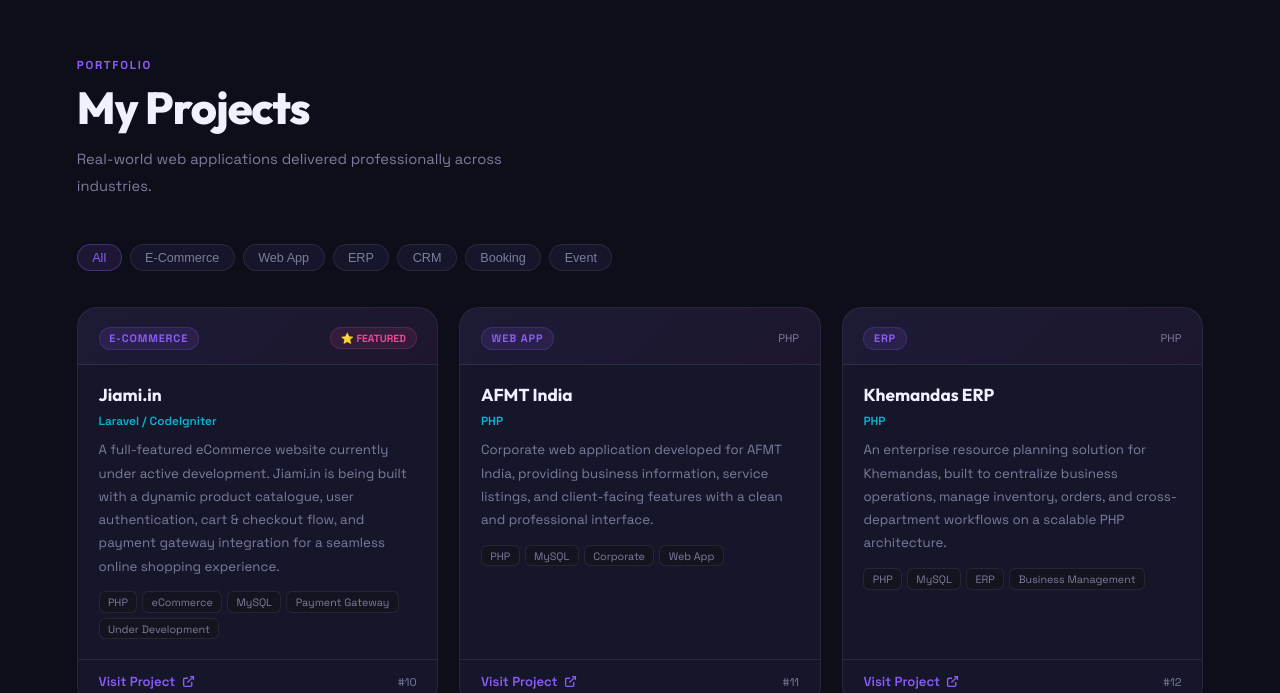
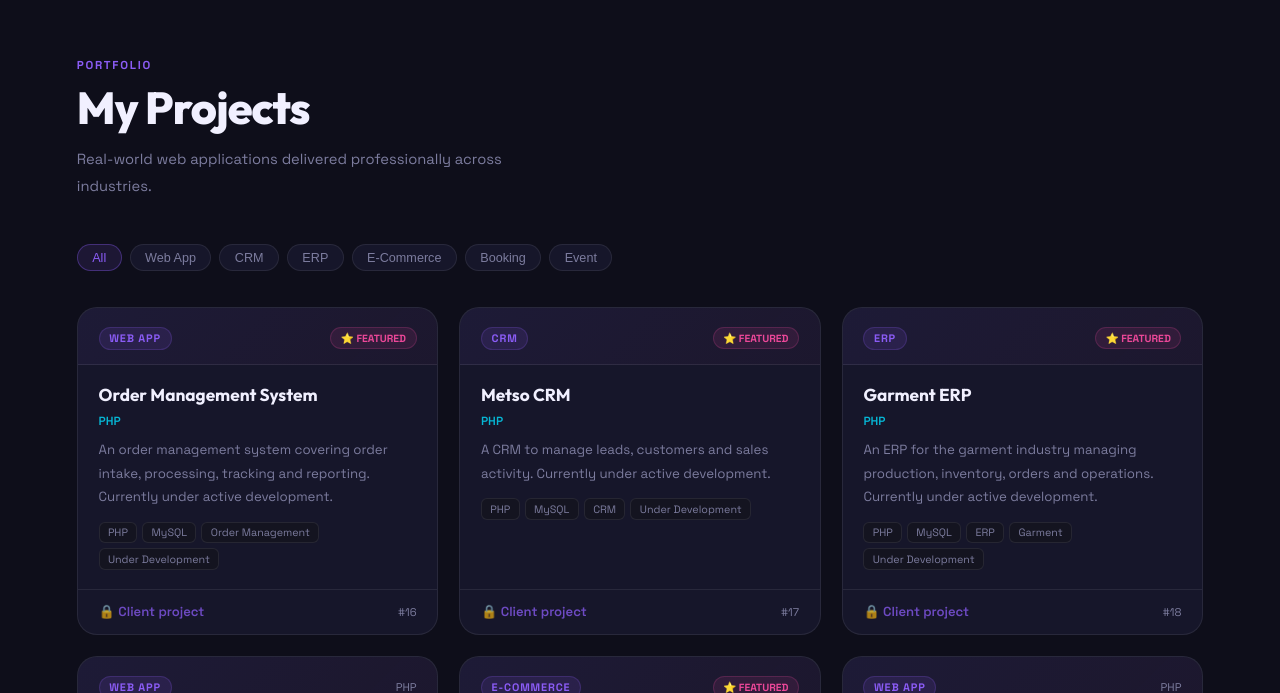
Before and after one commit to AshishVDeveloper/portfolio, a plain HTML site: page index.html in a window 1280 px wide. Shown: the part 2107-2800 px from the top of the page. Drawn offline with nearby package versions, Linux system fonts and the light colour scheme.

Commit message:
Add current projects (Order Management System, Metso CRM, Garment ERP) and completed Client Hub; mark Jiami.in completed
Co-Authored-By: Claude Opus 5.5 <noreply@anthropic.com>
Claude-Session: https://claude.ai/code/session_01T2mNcHdUvZCKBMXHrzFA17

```diff
--- a/data/profile.json
+++ b/data/profile.json
@@ -17,7 +17,7 @@
       "label": "Years Exp."
     },
     {
-      "num": "15+",
+      "num": "20+",
       "label": "Projects"
     },
     {
--- a/data/projects.json
+++ b/data/projects.json
@@ -1,167 +1,316 @@
 [
   {
     "id": 10,
-    "order": 1,
+    "order": 5,
     "title": "Jiami.in",
     "tech": "Laravel / CodeIgniter",
     "url": "https://jiami.in/dev",
     "category": "E-Commerce",
-    "description": "A full-featured eCommerce website currently under active development. Jiami.in is being built with a dynamic product catalogue, user authentication, cart & checkout flow, and payment gateway integration for a seamless online shopping experience.",
-    "tags": ["PHP", "eCommerce", "MySQL", "Payment Gateway", "Under Development"],
+    "description": "A full-featured eCommerce website with a dynamic product catalogue, user authentication, cart & checkout flow, and payment gateway integration for a seamless online shopping experience.",
+    "tags": [
+      "PHP",
+      "eCommerce",
+      "MySQL",
+      "Payment Gateway"
+    ],
     "featured": true
   },
   {
     "id": 11,
-    "order": 2,
+    "order": 6,
     "title": "AFMT India",
     "tech": "PHP",
     "url": "https://afmtindia.com/",
     "category": "Web App",
     "description": "Corporate web application developed for AFMT India, providing business information, service listings, and client-facing features with a clean and professional interface.",
-    "tags": ["PHP", "MySQL", "Corporate", "Web App"],
+    "tags": [
+      "PHP",
+      "MySQL",
+      "Corporate",
+      "Web App"
+    ],
     "featured": false
   },
   {
     "id": 12,
-    "order": 3,
+    "order": 7,
     "title": "Khemandas ERP",
     "tech": "PHP",
     "url": "https://khemandas.iresolveservices.com/index",
     "category": "ERP",
     "description": "An enterprise resource planning solution for Khemandas, built to centralize business operations, manage inventory, orders, and cross-department workflows on a scalable PHP architecture.",
-    "tags": ["PHP", "MySQL", "ERP", "Business Management"],
+    "tags": [
+      "PHP",
+      "MySQL",
+      "ERP",
+      "Business Management"
+    ],
     "featured": false
   },
   {
     "id": 13,
-    "order": 4,
+    "order": 8,
     "title": "Tucana Lights",
     "tech": "PHP",
     "url": "https://tucanalights.com/",
     "category": "E-Commerce",
     "description": "eCommerce platform for Tucana Lights featuring dynamic product listings, admin panel management, order processing, and an intuitive storefront for lighting products.",
-    "tags": ["PHP", "eCommerce", "MySQL", "Product Management"],
+    "tags": [
+      "PHP",
+      "eCommerce",
+      "MySQL",
+      "Product Management"
+    ],
     "featured": false
   },
   {
     "id": 14,
-    "order": 5,
+    "order": 9,
     "title": "Ledex – Jasper Tech Labs",
     "tech": "PHP",
     "url": "https://jaspertechlabs.com/ledex/home/myProfile",
     "category": "Web App",
     "description": "A user profile and business management web application developed under Jasper Tech Labs, providing streamlined account management and operational tools.",
-    "tags": ["PHP", "MySQL", "Web App", "User Management"],
+    "tags": [
+      "PHP",
+      "MySQL",
+      "Web App",
+      "User Management"
+    ],
     "featured": false
   },
   {
     "id": 15,
-    "order": 6,
+    "order": 10,
     "title": "PKnit – Jasper Tech Labs",
     "tech": "PHP",
     "url": "https://jaspertechlabs.com/pknit_live/",
     "category": "Web App",
     "description": "A live web application built for the textile/knitting industry under Jasper Tech Labs, managing product data, business processes, and client interactions.",
-    "tags": ["PHP", "MySQL", "Textile", "Business App"],
+    "tags": [
+      "PHP",
+      "MySQL",
+      "Textile",
+      "Business App"
+    ],
     "featured": false
   },
   {
     "id": 1,
-    "order": 7,
+    "order": 11,
     "title": "TINT CRM",
     "tech": "Laravel",
     "url": "https://www.tintcrms.com",
     "category": "CRM",
     "description": "A comprehensive CRM managing employee and business activities across four integrated companies. Features multi-company mapping, role-based permissions, leave & expense management, invoice management, and IndiaMART API integration.",
-    "tags": ["Laravel", "PHP", "MySQL", "REST API", "IndiaMART API"],
+    "tags": [
+      "Laravel",
+      "PHP",
+      "MySQL",
+      "REST API",
+      "IndiaMART API"
+    ],
     "featured": true
   },
   {
     "id": 2,
-    "order": 8,
+    "order": 12,
     "title": "Auctionwale",
     "tech": "Laravel",
     "url": "https://www.auctionwale.com",
     "category": "E-Commerce",
     "description": "A platform to simplify and manage property listings and auctions. Includes master management module, property section with Excel upload support, dynamic frontend listings, and Razorpay payment gateway integration.",
-    "tags": ["Laravel", "PHP", "Razorpay", "MySQL", "Excel Upload"],
+    "tags": [
+      "Laravel",
+      "PHP",
+      "Razorpay",
+      "MySQL",
+      "Excel Upload"
+    ],
     "featured": true
   },
   {
     "id": 3,
-    "order": 9,
+    "order": 13,
     "title": "Pamcal CRM",
     "tech": "CodeIgniter 4",
     "url": "https://pamcalapp.com/console/admin/login",
     "category": "CRM",
     "description": "A dynamic case management system with configurable master module, bulk case uploads, incentive tracking aligned with employee performance, and dedicated APIs for mobile app integration.",
-    "tags": ["CodeIgniter 4", "PHP", "REST API", "MySQL"],
+    "tags": [
+      "CodeIgniter 4",
+      "PHP",
+      "REST API",
+      "MySQL"
+    ],
     "featured": false
   },
   {
     "id": 4,
-    "order": 10,
+    "order": 14,
     "title": "Heritage Synergy Smart Suite ERP",
     "tech": "PHP",
     "url": "https://heritage.iresolveservices.com/login",
     "category": "ERP",
     "description": "A powerful CRM and ERP solution centralizing business operations. Manages projects, leads, enquiries, and channel partner information with scalable architecture for cross-department collaboration.",
-    "tags": ["PHP", "MySQL", "ERP", "CRM"],
+    "tags": [
+      "PHP",
+      "MySQL",
+      "ERP",
+      "CRM"
+    ],
     "featured": false
   },
   {
     "id": 5,
-    "order": 11,
+    "order": 15,
     "title": "Manekratna – Jewellery eCommerce",
     "tech": "CodeIgniter 4",
     "url": "https://www.manekratna.com",
     "category": "E-Commerce",
     "description": "An end-to-end eCommerce platform for artificial jewellery with dynamic frontend, robust admin panel, product/customer management, catalogue handling, order & invoice generation, and payment gateway integration.",
-    "tags": ["CodeIgniter 4", "PHP", "eCommerce", "Payment Gateway"],
+    "tags": [
+      "CodeIgniter 4",
+      "PHP",
+      "eCommerce",
+      "Payment Gateway"
+    ],
     "featured": true
   },
   {
     "id": 6,
-    "order": 12,
+    "order": 16,
     "title": "Campistaan",
     "tech": "CodeIgniter 4",
     "url": "https://campistaan.com/",
     "category": "Booking",
     "description": "A camping experience management platform for tent bookings by location. Features order processing, payment gateway integration, and manual cash entry support for offline bookings.",
-    "tags": ["CodeIgniter 4", "PHP", "Booking", "Payment Gateway"],
+    "tags": [
+      "CodeIgniter 4",
+      "PHP",
+      "Booking",
+      "Payment Gateway"
+    ],
     "featured": false
   },
   {
     "id": 7,
-    "order": 13,
+    "order": 17,
     "title": "IIFJAS – Fashion Jewellery Show",
     "tech": "CodeIgniter 4",
     "url": "https://iifjs.com/",
     "category": "Event",
     "description": "India International Fashion Jewellery & Accessories Show platform built with CodeIgniter 4 for event and exhibitor management.",
-    "tags": ["CodeIgniter 4", "PHP", "Event Management"],
+    "tags": [
+      "CodeIgniter 4",
+      "PHP",
+      "Event Management"
+    ],
     "featured": false
   },
   {
     "id": 8,
-    "order": 14,
+    "order": 18,
     "title": "Met and HTS",
     "tech": "Laravel",
     "url": "https://metandhts.com/",
     "category": "Web App",
     "description": "A Laravel-based web application developed for Met and HTS, providing business management and operational features.",
-    "tags": ["Laravel", "PHP", "MySQL"],
+    "tags": [
+      "Laravel",
+      "PHP",
+      "MySQL"
+    ],
     "featured": false
   },
   {
     "id": 9,
-    "order": 15,
+    "order": 19,
     "title": "Logisync CRM",
     "tech": "Laravel",
     "url": "https://logisync.app",
     "category": "CRM",
     "description": "An advanced logistics CRM built in Laravel for FEC Logisync, integrating multiple government and enterprise APIs to automate and streamline end-to-end logistics operations. Implements ULIP (Unified Logistics Interface Platform) APIs for real-time GST verification, container tracking details, and IGM (Import General Manifest) data retrieval. Integrates DigiLocker API via ULIP for Aadhaar-based identity verification and PAN card data validation for KYC compliance. Connects with Tally API for automated ledger entries, financial data sync, and accounting workflows. Features Laravel Cron Jobs and Task Schedulers for automated data fetching, report generation, and background processing. Also includes client management, shipment tracking, role-based access control, and a comprehensive operations dashboard.",
-    "tags": ["Laravel", "PHP", "ULIP API", "DigiLocker API", "GST API", "Tally API", "Container Tracking", "IGM Data", "Aadhaar KYC", "PAN Verification", "Cron Jobs", "Task Scheduler", "CRM", "Logistics"],
+    "tags": [
+      "Laravel",
+      "PHP",
+      "ULIP API",
+      "DigiLocker API",
+      "GST API",
+      "Tally API",
+      "Container Tracking",
+      "IGM Data",
+      "Aadhaar KYC",
+      "PAN Verification",
+      "Cron Jobs",
+      "Task Scheduler",
+      "CRM",
+      "Logistics"
+    ],
     "featured": true
+  },
+  {
+    "id": 16,
+    "order": 1,
+    "title": "Order Management System",
+    "tech": "PHP",
+    "url": "#",
+    "category": "Web App",
+    "description": "An order management system covering order intake, processing, tracking and reporting. Currently under active development.",
+    "tags": [
+      "PHP",
+      "MySQL",
+      "Order Management",
+      "Under Development"
+    ],
+    "featured": true
+  },
+  {
+    "id": 17,
+    "order": 2,
+    "title": "Metso CRM",
+    "tech": "PHP",
+    "url": "#",
+    "category": "CRM",
+    "description": "A CRM to manage leads, customers and sales activity. Currently under active development.",
+    "tags": [
+      "PHP",
+      "MySQL",
+      "CRM",
+      "Under Development"
+    ],
+    "featured": true
+  },
+  {
+    "id": 18,
+    "order": 3,
+    "title": "Garment ERP",
+    "tech": "PHP",
+    "url": "#",
+    "category": "ERP",
+    "description": "An ERP for the garment industry managing production, inventory, orders and operations. Currently under active development.",
+    "tags": [
+      "PHP",
+      "MySQL",
+      "ERP",
+      "Garment",
+      "Under Development"
+    ],
+    "featured": true
+  },
+  {
+    "id": 19,
+    "order": 4,
+    "title": "Client Hub",
+    "tech": "PHP",
+    "url": "#",
+    "category": "Web App",
+    "description": "A central portal to manage clients, their details and interactions in one place.",
+    "tags": [
+      "PHP",
+      "MySQL",
+      "Client Management"
+    ],
+    "featured": false
   }
 ]
--- a/index.html
+++ b/index.html
@@ -450,7 +450,7 @@ async function boot(){
   observe();
 }
 function renderProjects(data){
-  document.getElementById('projGrid').innerHTML=data.map(pr=>'<div class="proj-card reveal"><div class="pc-head"><span class="bcat">'+pr.category+'</span>'+(pr.featured?'<span class="bfeat">⭐ Featured</span>':'<span style="font-size:.7rem;color:var(--muted)">'+pr.tech+'</span>')+'</div><div class="pc-body"><div class="pc-title">'+pr.title+'</div><div class="pc-tech">'+pr.tech+'</div><div class="pc-desc">'+pr.description+'</div><div class="pc-tags">'+(pr.tags||[]).map(t=>'<span class="pc-tag">'+t+'</span>').join('')+'</div></div><div class="pc-foot"><a href="'+pr.url+'" target="_blank" rel="noopener" class="pc-link">Visit Project <svg viewBox="0 0 24 24" fill="none" stroke="currentColor" stroke-width="2.5"><path d="M18 13v6a2 2 0 01-2 2H5a2 2 0 01-2-2V8a2 2 0 012-2h6"/><polyline points="15,3 21,3 21,9"/><line x1="10" y1="14" x2="21" y2="3"/></svg></a><span style="font-size:.7rem;color:var(--muted)">#'+pr.id+'</span></div></div>').join('');
+  document.getElementById('projGrid').innerHTML=data.map(pr=>'<div class="proj-card reveal"><div class="pc-head"><span class="bcat">'+pr.category+'</span>'+(pr.featured?'<span class="bfeat">⭐ Featured</span>':'<span style="font-size:.7rem;color:var(--muted)">'+pr.tech+'</span>')+'</div><div class="pc-body"><div class="pc-title">'+pr.title+'</div><div class="pc-tech">'+pr.tech+'</div><div class="pc-desc">'+pr.description+'</div><div class="pc-tags">'+(pr.tags||[]).map(t=>'<span class="pc-tag">'+t+'</span>').join('')+'</div></div><div class="pc-foot">'+((!pr.url||pr.url==='#')?'<span class="pc-link" style="opacity:.75;cursor:default">🔒 Client project</span>':'<a href="'+pr.url+'" target="_blank" rel="noopener" class="pc-link">Visit Project <svg viewBox="0 0 24 24" fill="none" stroke="currentColor" stroke-width="2.5"><path d="M18 13v6a2 2 0 01-2 2H5a2 2 0 01-2-2V8a2 2 0 012-2h6"/><polyline points="15,3 21,3 21,9"/><line x1="10" y1="14" x2="21" y2="3"/></svg></a>')+'<span style="font-size:.7rem;color:var(--muted)">#'+pr.id+'</span></div></div>').join('');
   observe();
 }
 boot();
```
